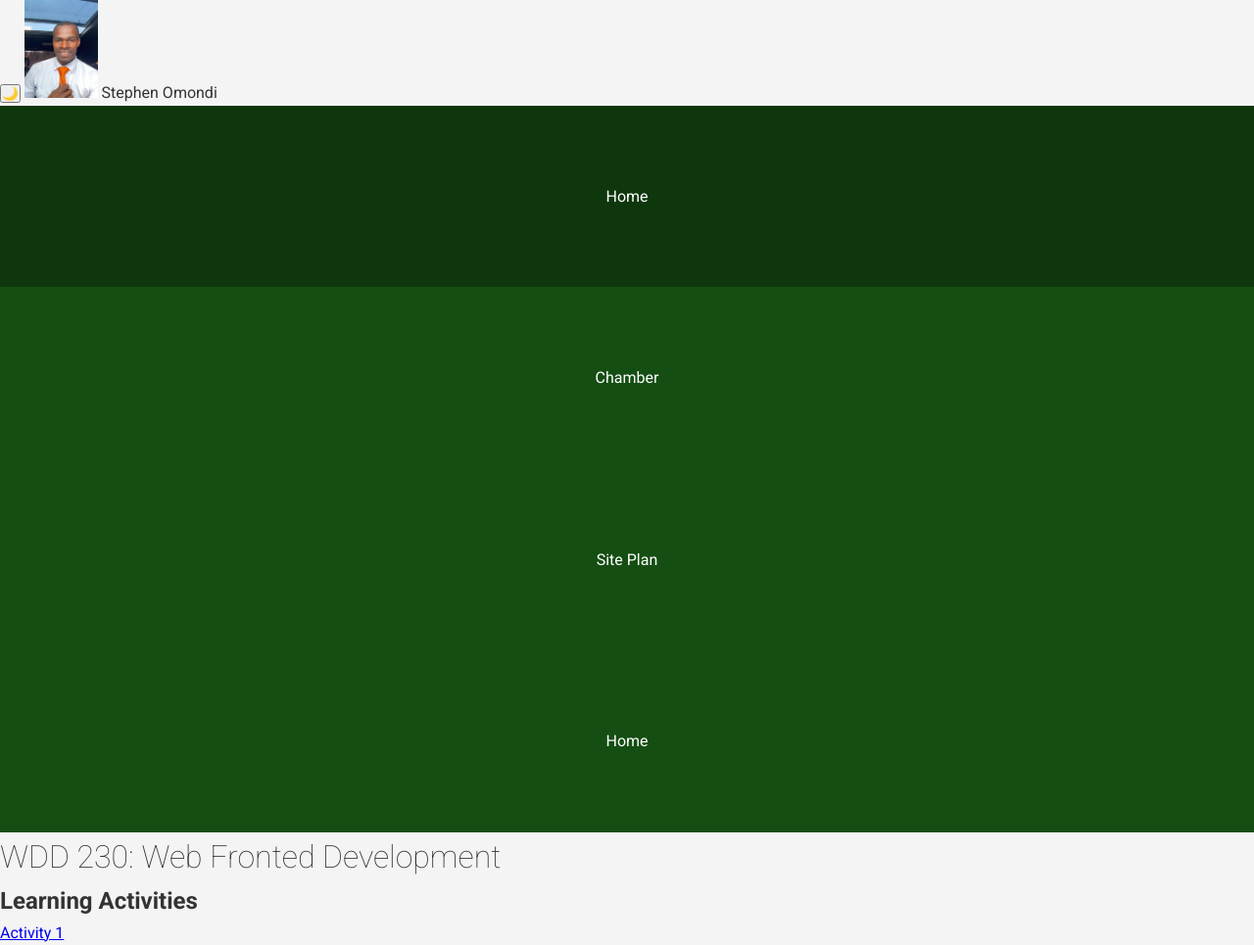
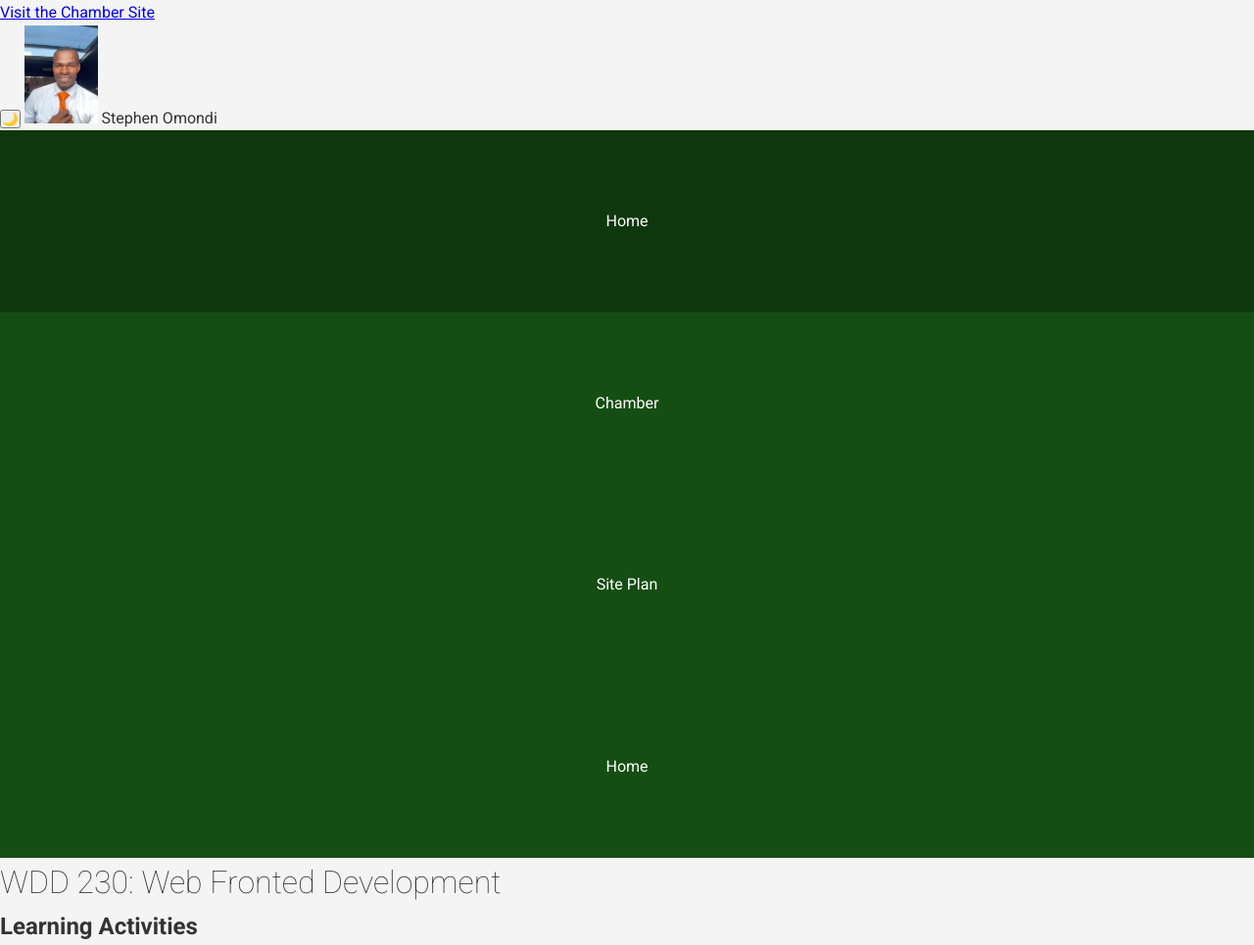
Before and after one commit to StephenOmondiOwino/wdd230, a plain HTML site: page index.html in a window 1280 px wide. Shown: the top 965 px of the page at 98% size. Drawn offline with Linux system fonts and the light colour scheme.

Commit message:
initial commit

```diff
--- a/index.html
+++ b/index.html
@@ -1,6 +1,7 @@
 <!DOCTYPE html>
 <html lang="en">
 <head>
+    <a href="Chamber/index.html">Visit the Chamber Site</a>
 
     <meta charset="UTF-8">
     <meta name="viewport" content="width=device-width, initial-scale=1.0">
```
